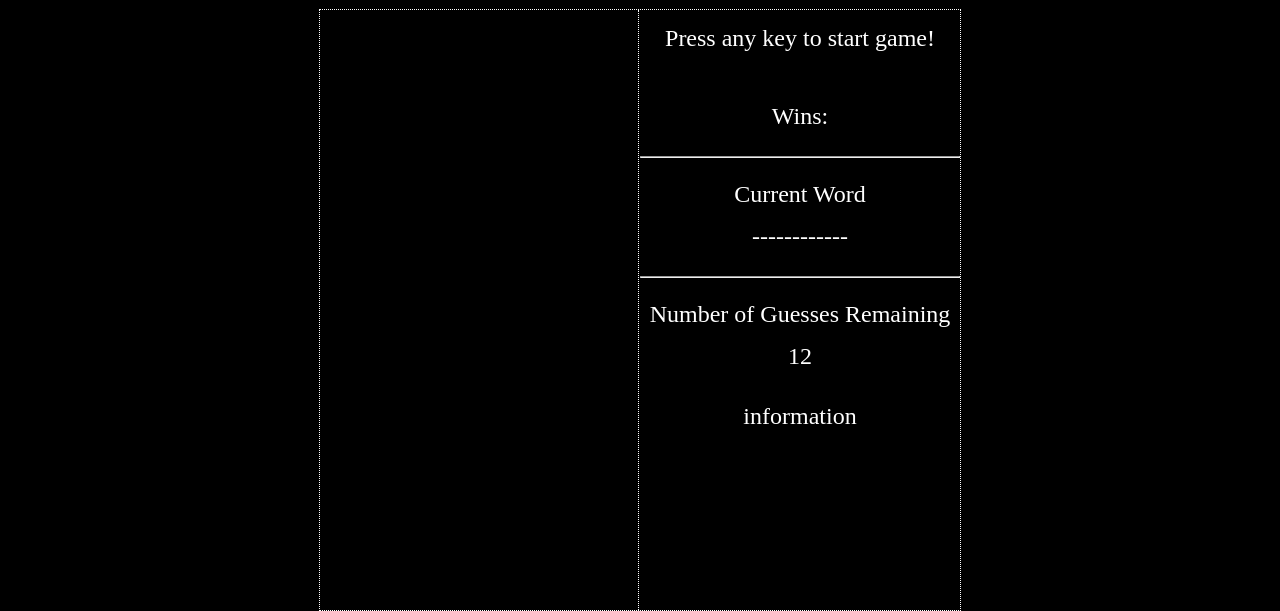
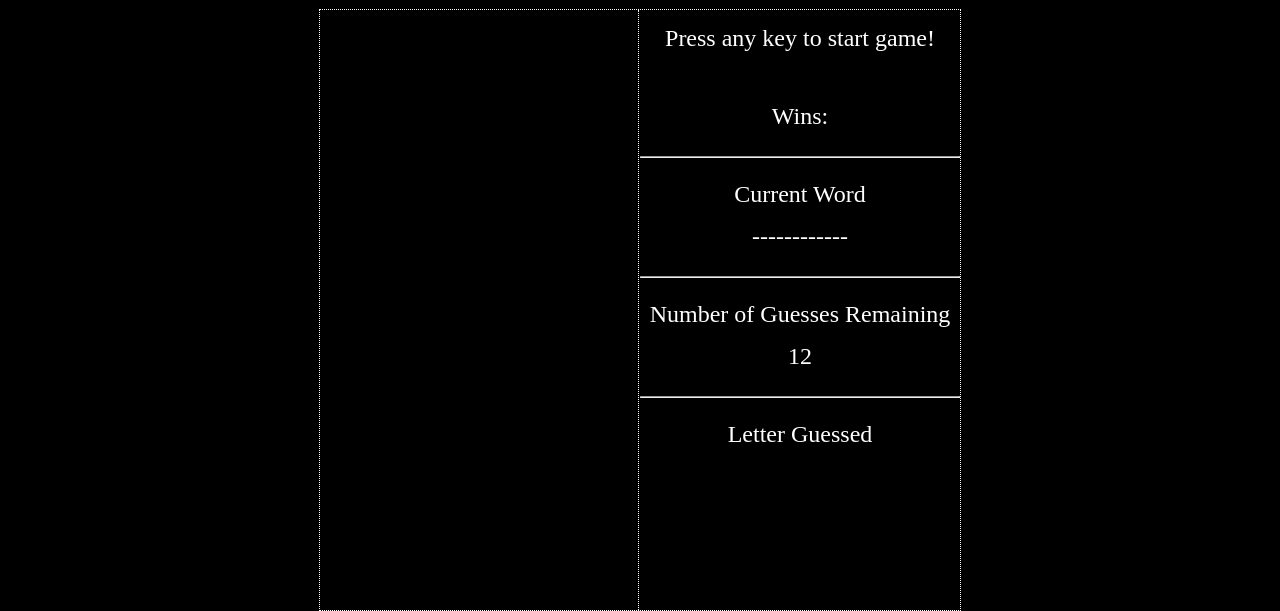
Before and after one commit to armjim14/word-guess, a plain HTML site: page index.html in a window 1280 px wide. Shown: the part 208-819 px from the top of the page. Drawn offline with nearby package versions, Linux system fonts and the light colour scheme.

Commit message:
letter guessed corrected

```diff
--- a/index.html
+++ b/index.html
@@ -35,8 +35,8 @@
 <hr>
             <p id="win"> Number of Guesses Remaining </p>
             <p id="win"> 12 </p><br>
-
-            <p id="win"> information </p>
+<hr>
+            <p id="win"> Letter Guessed </p>
 
         </section>
     </div>
```
